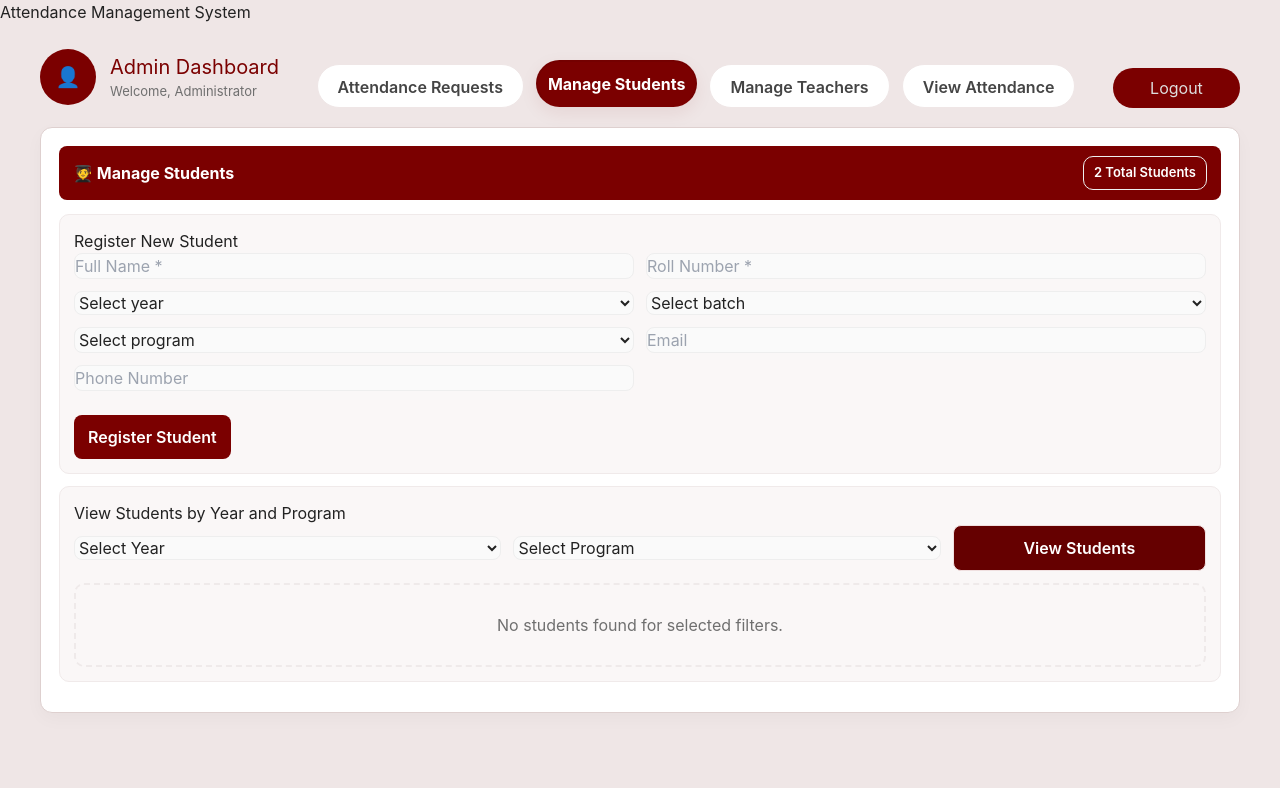
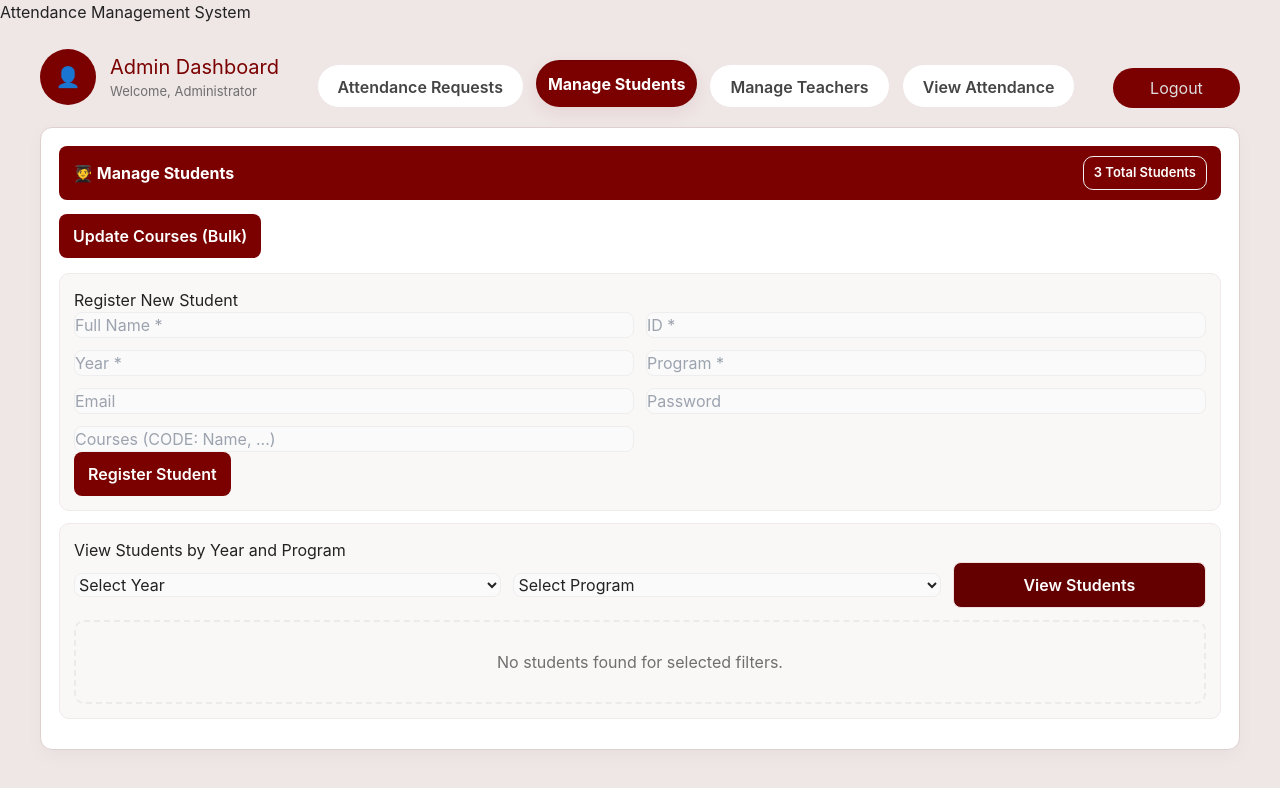
Before and after one commit to Syed-Ali-Murtaza-Rizvi/FYDP, a React app: page /admin in a window 1280 px wide. Both pictures are taken after a click on the button "Manage Students". Shown: the top 788 px of the page. Built offline with nearby package versions, Linux system fonts and the light colour scheme; the HTML template or start-up script is replaced by a standard one.

Commit message:
fixed manage student

```diff
--- a/src/components/admin/ManageStudents.jsx
+++ b/src/components/admin/ManageStudents.jsx
@@ -1,60 +1,150 @@
-import React, { useState } from "react";
-import { useEffect } from "react";
+import React, { useState, useEffect } from "react";
 import "../../styles/admin.css";
-const ManageStudents = ({ years, programs, students = [], onRegister }) => {
+
+const ManageStudents = ({ years, programs, onRegister }) => {
+  // Form for new student registration
   const [form, setForm] = useState({
     name: "",
     id: "",
     year: "",
-    batch: "",
     program: "",
     email: "",
-    phone: ""
+    password: "",
+    courses: ""
   });
+
   const [filterYear, setFilterYear] = useState("");
   const [filterProgram, setFilterProgram] = useState("");
   const [filteredStudents, setFilteredStudents] = useState([]);
+  const [showUpdateModal, setShowUpdateModal] = useState(false);
+  const [updateForm, setUpdateForm] = useState({
+    id: "",
+    courses: ""
+  });
 
-useEffect(() => {
-  setFilteredStudents([]);
-}, [filterYear, filterProgram]);
-    // 🔹 get students from localStorage
-  const localStudents =
-    JSON.parse(localStorage.getItem("students")) || [];
+  const [showBulkModal, setShowBulkModal] = useState(false);
+  const [bulkForm, setBulkForm] = useState({
+    year: "",
+    batch: "",
+    courses: ""
+  });
 
-  // 🔹 merge JSON students + localStorage students
-  const allStudents = [
-    ...students,
-    ...localStudents.filter(
-      ls => !students.some(js => js.id === ls.id)
-    )
-  ];
+  // 🔹 Read students from localStorage
+  const allStudents = JSON.parse(localStorage.getItem("students")) || [];
 
-
+  // Handle form input change
   const handleChange = (e) => {
     setForm({ ...form, [e.target.name]: e.target.value });
   };
 
+  const handleUpdateChange = (e) => {
+    setUpdateForm({ ...updateForm, [e.target.name]: e.target.value });
+  };
+
+  const handleBulkChange = (e) => {
+    setBulkForm({ ...bulkForm, [e.target.name]: e.target.value });
+  };
+
+  // Register new student
   const handleSubmit = () => {
     if (!form.name || !form.id) {
-      alert("Full Name and Roll Number are required");
+      alert("Name and ID are required");
       return;
     }
 
-    onRegister({
+    const newStudent = {
       ...form,
-      password: form.id // default password
-    });
+      courses: form.courses
+        .split(",")
+        .map(c => {
+          const [code, name] = c.split(":").map(s => s.trim());
+          return { code, name };
+        })
+    };
+
+    const updatedStudents = [...allStudents, newStudent];
+    localStorage.setItem("students", JSON.stringify(updatedStudents));
 
     setForm({
       name: "",
       id: "",
       year: "",
-      batch: "",
       program: "",
       email: "",
-      phone: ""
+      password: "",
+      courses: ""
     });
+  };
+
+  // Delete a student
+  const handleDelete = (id) => {
+    if (!window.confirm("Are you sure you want to delete this student?")) return;
+    const updatedStudents = allStudents.filter(s => s.id !== id);
+    localStorage.setItem("students", JSON.stringify(updatedStudents));
+    setFilteredStudents(updatedStudents);
+  };
+
+  // Update courses for individual student
+  const handleUpdateSubmit = () => {
+    const updatedStudents = allStudents.map(s => {
+      if (s.id === updateForm.id) {
+        return {
+          ...s,
+          courses: updateForm.courses
+            .split(",")
+            .map(c => {
+              const [code, name] = c.split(":").map(s => s.trim());
+              return { code, name };
+            })
+        };
+      }
+      return s;
+    });
+
+    localStorage.setItem("students", JSON.stringify(updatedStudents));
+    console.log(
+      updatedStudents.find(s => s.id === updateForm.id)
+    );
+
+    setShowUpdateModal(false);
+  };
+
+  // Bulk update courses for a year & batch
+  const handleBulkSubmit = () => {
+    if (!bulkForm.year || !bulkForm.batch || !bulkForm.courses) {
+      alert("Fill all fields for bulk update");
+      return;
+    }
+
+    const courses = bulkForm.courses.split(",").map(c => {
+      const [code, name] = c.split(":").map(s => s.trim());
+      return { code, name };
+    });
+
+    const updatedStudents = allStudents.map(s =>
+      s.year === bulkForm.year && s.program === bulkForm.batch
+        ? { ...s, courses }
+        : s
+    );
+
+    localStorage.setItem("students", JSON.stringify(updatedStudents));
+    console.log("Bulk update applied:", updatedStudents.filter(
+      s => s.year === bulkForm.year && s.program === bulkForm.batch
+    ));
+
+    setShowBulkModal(false);
+  };
+
+  // Filter students by year & program
+  const handleFilter = () => {
+    if (!filterYear || !filterProgram) {
+      alert("Please select both Year and Program");
+      return;
+    }
+    const result = allStudents.filter(
+      s => s.year === filterYear && s.program === filterProgram
+    );
+    setFilteredStudents(result);
   };
 
   return (
@@ -64,129 +154,104 @@ useEffect(() => {
       <div className="section-title">
         🧑‍🎓 Manage Students
         <span className="badge">{allStudents.length} Total Students</span>
+      </div>
 
+      {/* REGISTER & BULK UPDATE BUTTONS */}
+      <div style={{ marginBottom: "15px" }}>
+        <button className="primary" onClick={() => setShowBulkModal(true)}>
+          Update Courses (Bulk)
+        </button>
       </div>
 
       {/* REGISTER STUDENT */}
       <div className="card-inner">
         <h4>Register New Student</h4>
+        <div className="grid-2">
+          <input name="name" placeholder="Full Name *" value={form.name} onChange={handleChange} />
+          <input name="id" placeholder="ID *" value={form.id} onChange={handleChange} />
+          <input name="year" placeholder="Year *" value={form.year} onChange={handleChange} />
+          <input name="program" placeholder="Program *" value={form.program} onChange={handleChange} />
+          <input name="email" placeholder="Email" value={form.email} onChange={handleChange} />
+          <input name="password" placeholder="Password" value={form.password} onChange={handleChange} />
+          <input name="courses" placeholder="Courses (CODE: Name, ...)" value={form.courses} onChange={handleChange} />
+        </div>
+        <button className="primary" onClick={handleSubmit}>Register Student</button>
+      </div>
 
-        <div className="grid-2">
+      {/* BULK UPDATE MODAL */}
+      {showBulkModal && (
+        <div className="modal-overlay">
+          <div className="modal-box">
+            <div className="modal-header">
+              <h3>Bulk Update Courses</h3>
+              <span className="close-btn" onClick={() => setShowBulkModal(false)}>✖</span>
+            </div>
+            <div className="modal-content">
               <input
-            name="name"
-            placeholder="Full Name *"
-            value={form.name}
-            onChange={handleChange}
+                name="year"
+                placeholder="Year"
+                value={bulkForm.year}
+                onChange={handleBulkChange}
               />
-
               <input
-            name="id"
-            placeholder="Roll Number *"
-            value={form.id}
-            onChange={handleChange}
+                name="batch"
+                placeholder="Batch / Program"
+                value={bulkForm.batch}
+                onChange={handleBulkChange}
               />
-
-          <select
-            name="year"
-            value={form.year}
-            onChange={handleChange}
-          >
-            <option value="">Select year</option>
-            {years.map((y) => (
-              <option key={y}>{y}</option>
-            ))}
-          </select>
-
-          <select
-            name="batch"
-            value={form.batch}
-            onChange={handleChange}
-          >
-            <option value="">Select batch</option>
-            {years.map((y) => (
-              <option key={y}>{y}</option>
-            ))}
-          </select>
-
-          <select
-            name="program"
-            value={form.program}
-            onChange={handleChange}
-          >
-            <option value="">Select program</option>
-            {programs.map((p) => (
-              <option key={p}>{p}</option>
-            ))}
-          </select>
-
               <input
-            name="email"
-            placeholder="Email"
-            value={form.email}
-            onChange={handleChange}
-          />
-
-          <input
-            name="phone"
-            placeholder="Phone Number"
-            value={form.phone}
-            onChange={handleChange}
+                name="courses"
+                placeholder="Courses (CODE: Name, ...)"
+                value={bulkForm.courses}
+                onChange={handleBulkChange}
               />
             </div>
+            <div className="modal-actions">
+              <button className="cancel-btn" onClick={() => setShowBulkModal(false)}>Cancel</button>
+              <button className="submit-btn" onClick={handleBulkSubmit}>Submit</button>
+            </div>
+          </div>
+        </div>
+      )}
 
-        <br />
+      {/* UPDATE INDIVIDUAL MODAL */}
+      {showUpdateModal && (
+        <div className="modal-overlay">
+          <div className="modal-box">
+            <div className="modal-header">
+              <h3>Update Student Courses</h3>
+              <span className="close-btn" onClick={() => setShowUpdateModal(false)}>✖</span>
+            </div>
+            <div className="modal-content">
+              <input
+                name="courses"
+                placeholder="Courses (CODE: Name, ...)"
+                value={updateForm.courses}
+                onChange={handleUpdateChange}
+              />
+            </div>
+            <div className="modal-actions">
+              <button className="cancel-btn" onClick={() => setShowUpdateModal(false)}>Cancel</button>
+              <button className="submit-btn" onClick={handleUpdateSubmit}>Submit</button>
+            </div>
+          </div>
+        </div>
+      )}
 
-        <button className="primary" onClick={handleSubmit}>
-          Register Student
-        </button>
-      </div>
-
-      {/* VIEW STUDENTS */}
+      {/* FILTER & VIEW STUDENTS */}
       <div className="card-inner small">
         <h4>View Students by Year and Program</h4>
-
         <div className="filters-inline">
-  <select
-    value={filterYear}
-    onChange={(e) => setFilterYear(e.target.value)}
-  >
+          <select value={filterYear} onChange={(e) => setFilterYear(e.target.value)}>
             <option value="">Select Year</option>
-    {years.map(y => (
-      <option key={y} value={y}>{y}</option>
-    ))}
+            {years.map(y => <option key={y} value={y}>{y}</option>)}
           </select>
-
-  <select
-    value={filterProgram}
-    onChange={(e) => setFilterProgram(e.target.value)}
-  >
+          <select value={filterProgram} onChange={(e) => setFilterProgram(e.target.value)}>
             <option value="">Select Program</option>
-    {programs.map(p => (
-      <option key={p} value={p}>{p}</option>
-    ))}
+            {programs.map(p => <option key={p} value={p}>{p}</option>)}
           </select>
-
-  <button
-    className="primary-outline"
-    onClick={() => {
-      if (!filterYear || !filterProgram) {
-        alert("Please select both Year and Program");
-        return;
-      }
-
-      const result = allStudents.filter(
-        s =>
-          s.year === filterYear &&
-          s.program === filterProgram
-      );
-
-      setFilteredStudents(result);
-    }}
-  >
-    View Students
-  </button>
+          <button className="primary-outline" onClick={handleFilter}>View Students</button>
         </div>
-
 
         <div className="placeholder">
           {filteredStudents.length === 0 ? (
@@ -196,31 +261,35 @@ useEffect(() => {
               <thead>
                 <tr>
                   <th>Name</th>
-          <th>Roll No</th>
+                  <th>ID</th>
                   <th>Year</th>
                   <th>Program</th>
                   <th>Email</th>
-          <th>Buttons</th>
+                  <th>Courses</th>
+                  <th>Actions</th>
                 </tr>
               </thead>
               <tbody>
-        {filteredStudents.map((s, index) => (
-          <tr key={index}>
+                {filteredStudents.map(s => (
+                  <tr key={s.id}>
                     <td>{s.name}</td>
                     <td>{s.id}</td>
                     <td>{s.year}</td>
                     <td>{s.program}</td>
                     <td>{s.email || "-"}</td>
-
-            <td><div class="modify"><button id="up">update</button>
-            <button id="del">del</button></div></td>
+                    <td>{s.courses?.map(c => c.code).join(", ")}</td>
+                    <td>
+                      <div className="modify">
+                        <button className="update-btn" onClick={() => {setUpdateForm({ id: s.id, courses: s.courses.map(c => c.code + ": " + c.name).join(", ") }); setShowUpdateModal(true);}}>Update</button>
+                        <button className="del-btn" onClick={() => handleDelete(s.id)}>Delete</button>
+                      </div>
+                    </td>
                   </tr>
                 ))}
               </tbody>
             </table>
           )}
         </div>
-
       </div>
 
     </div>
```
Lines whose indentation alone changed are shown as unchanged.
